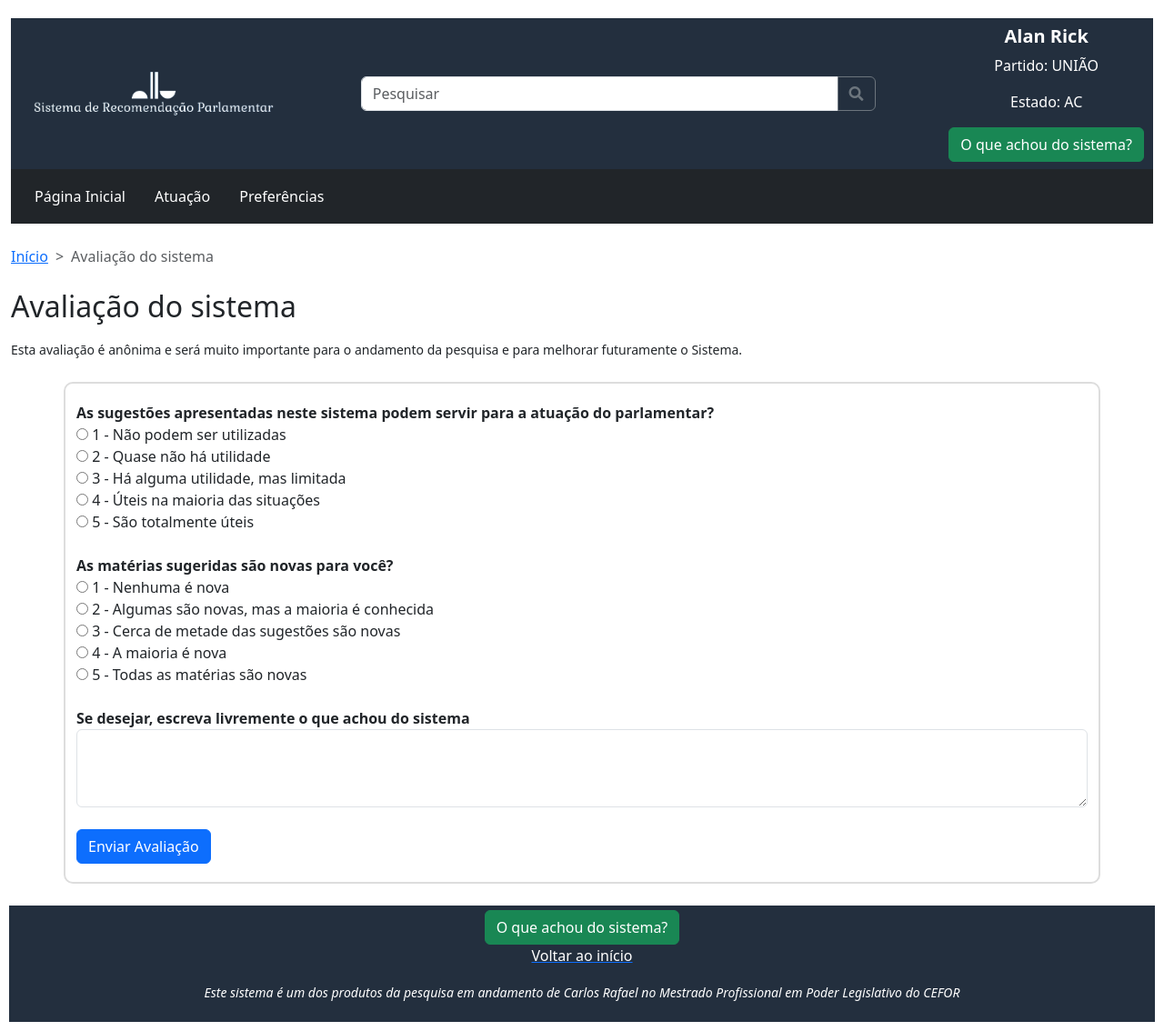
After one commit to carlosrafaeldf/recomendacoes, a Flask app: page /senador/5672/avaliacao in a window 1280 px wide. The commit adds this page. Shown: the whole page at 91% size. Run offline with Flask 3, Linux system fonts and the light colour scheme; parts of the project's set-up code (start-up, migrations or seed data) failed here and were passed over; some libraries are stand-ins or nearby versions.

Commit message:
Novas funcionalidades

```diff
--- a/app.py
+++ b/app.py
@@ -1,6 +1,6 @@
 import spacy
 nlp = spacy.load('pt_core_news_lg')
-from flask import Flask, render_template, request
+from flask import Flask, render_template, request,redirect, url_for
 import pandas as pd
 import numpy as np
 import string
@@ -16,6 +16,8 @@ nltk.download('stopwords')
 from nltk.corpus import stopwords
 app = Flask(__name__)
 bootstrap = Bootstrap5(app)
+import csv
+from datetime import datetime  # Importe o módulo datetime
 
 # Ler os DataFrames uma vez e armazenar como variáveis globais
 df_senadores = pd.read_csv('df_senadores.csv')
@@ -38,6 +40,29 @@ cosine_sim_normal = cosine_similarity(count_matrix)
 
 # Realizar merge entre df_interesses e df_detalhes_materias
 df_interesses = pd.merge(df_interesses, df_detalhes_materias, on='CodigoMateria')
+
+#Lê os votos
+def get_votos(id):
+    meus_votos = list()
+    with open('votos.csv', 'r') as csvfile:
+        reader = csv.DictReader(csvfile)
+        votos = list(reader)
+
+    for i, row in enumerate(votos):
+        if row['codigo_parlamentar'] == str(id):
+            # Remova o voto se existir
+            meus_votos.append(row)
+
+
+    lista = [voto['codigo_materia'] for voto in meus_votos]
+    lista = list(map(int, lista))
+    df_retorno = df_detalhes_materias[df_detalhes_materias['CodigoMateria'].isin(lista)]
+    df_retorno = df_retorno.replace({np.nan: None})
+    # Verificar se o resultado é uma Series (uma linha) e converter para DataFrame se necessário
+    if isinstance(df_retorno, pd.Series):
+        df_retorno = pd.DataFrame([df_retorno])
+
+    return df_retorno
 
 def obter_dataframe_senadores():
     return df_senadores
@@ -257,6 +282,11 @@ def obter_similares_pesquisa(codigo_parlamentar, query):
         df_retorno = df_retorno.replace({np.nan: None})
     return df_retorno
 
+# Função para salvar a avaliação em um arquivo CSV
+def salvar_avaliacao_csv(id,pergunta1, pergunta2, pergunta3):
+    with open('avaliacoes.csv', mode='a', newline='') as file:
+        writer = csv.writer(file)
+        writer.writerow([id,pergunta1, pergunta2, pergunta3])
 
 @app.route('/')
 def pagina_inicial():
@@ -272,6 +302,7 @@ def pagina_detalhes(id):
     df_retorno = df_retorno.head(12).to_dict(orient='records')
     ##sugestoes_para_senador = obter_dataframe_sugestoes()[(obter_dataframe_sugestoes()['CodigoParlamentar'] == id) & (obter_dataframe_sugestoes()['prioridade'] == 'Não')].head(12).to_dict(orient='records')
     #sugestoes_prioritarias = obter_dataframe_sugestoes()[(obter_dataframe_sugestoes()['CodigoParlamentar'] == id) & (obter_dataframe_sugestoes()['prioridade'] == 'Sim')].head(12).to_dict(orient='records')
+
     return render_template('pagina_detalhes.html', senador=senador, sugestoes=df_retorno)
 
 @app.route('/senador/<int:id>/interesses')
@@ -302,5 +333,98 @@ def pesquisar_similares(id):
     senador = obter_dataframe_senadores()[obter_dataframe_senadores()['CodigoParlamentar'] == id].to_dict(orient='records')[0]
     return render_template('pagina_resultado_pesquisa.html', resultados_pesquisa=df_retorno, senador=senador)
 
+@app.route('/senador/<int:id>/avaliacao')
+def pagina_avaliacao(id):
+    senador = obter_dataframe_senadores()[obter_dataframe_senadores()['CodigoParlamentar'] == id].to_dict(orient='records')[0]
+    return render_template('avaliacao.html',senador=senador, sucesso=request.args.get('sucesso'))
+
+@app.route('/senador/<int:id>/preferencias')
+def pagina_preferencias(id):
+    senador = obter_dataframe_senadores()[obter_dataframe_senadores()['CodigoParlamentar'] == id].to_dict(orient='records')[0]
+    votos = get_votos(id).to_dict(orient='records')
+    return render_template('pagina_preferencias.html',senador=senador, preferencias=votos)
+
+
+@app.route('/senador/<int:id>/salvar_avaliacao', methods=['POST'])
+def salvar_avaliacao(id):
+    try:
+        senador = obter_dataframe_senadores()[obter_dataframe_senadores()['CodigoParlamentar'] == id].to_dict(orient='records')[0]
+        # Obtenha os dados da avaliação do formulário
+        pergunta1 = int(request.form['pergunta1'])
+        pergunta2 = int(request.form['pergunta2'])
+        pergunta3 = request.form['pergunta3']
+
+        # Salve a avaliação em um arquivo CSV
+        salvar_avaliacao_csv(id, pergunta1, pergunta2, pergunta3)
+
+        # Redirecione de volta para a página de avaliação com uma mensagem de sucesso
+        return redirect(url_for('pagina_avaliacao',id=id, sucesso='Obrigado! Avaliação enviada com sucesso!'))
+    except Exception as e:
+        # Em caso de erro, redirecione com uma mensagem de falha
+        return redirect(url_for('pagina_avaliacao', id=id, sucesso='Erro ao enviar a avaliação. Tente novamente.'))
+
+
+
+
+@app.route('/salvar_voto', methods=['POST'])
+def salvar_voto():
+    codigo_parlamentar = request.form.get('codigo_parlamentar')
+    codigo_materia = request.form.get('codigo_materia')
+    acao = request.form.get('acao')
+
+    # Adicione uma coluna de identificação única (pode ser um timestamp)
+    identificador_unico = datetime.now().strftime('%Y%m%d%H%M%S%f')
+
+    with open('votos.csv', 'r+') as csvfile:
+        reader = csv.DictReader(csvfile)
+        votos = list(reader)
+
+        # Verifique se já existe um voto com a mesma combinação
+        for i, row in enumerate(votos):
+            if row['codigo_parlamentar'] == codigo_parlamentar and row['codigo_materia'] == codigo_materia:
+                # Remova o voto se existir
+                votos.pop(i)
+                break
+        else:
+            # Adicione um novo voto se não existir
+            votos.append({'codigo_parlamentar': codigo_parlamentar, 'codigo_materia': codigo_materia, 'acao': acao, 'identificador_unico': identificador_unico})
+
+        # Volte ao início do arquivo e escreva os votos atualizados
+        csvfile.seek(0)
+        csvfile.truncate()
+        fieldnames = ['codigo_parlamentar', 'codigo_materia', 'acao', 'identificador_unico']
+        writer = csv.DictWriter(csvfile, fieldnames=fieldnames)
+        writer.writeheader()
+        writer.writerows(votos)
+
+    return jsonify({'status': 'success'})
+
+def obter_voto_mat(codigo_parlamentar, codigo_materia):
+    try:
+        votos = obter_todos_os_votos()  # Substitua com sua lógica real para obter todos os votos
+        for voto in votos:
+            if voto['codigo_parlamentar'] == str(codigo_parlamentar) and voto['codigo_materia'] == str(codigo_materia):
+                return voto['acao']
+
+        return None  # Se não houver voto encontrado
+    except Exception as e:
+        print("ERRROU")
+
+
+
+def obter_todos_os_votos():
+    try:
+        with open('votos.csv', 'r') as csvfile:
+            reader = csv.DictReader(csvfile)
+            return [voto for voto in reader]
+    except Exception as e:
+        print("ERRROU")
+
+@app.route('/get_voto_mat/<int:codigo_parlamentar>/<int:codigo_materia>')
+def get_voto_mat(codigo_parlamentar, codigo_materia):
+    voto = obter_voto_mat(codigo_parlamentar, codigo_materia)  # Substitua com sua lógica real
+    return jsonify({'acao': voto})
+
 if __name__ == '__main__':
+
     app.run(debug=True)
--- a/static/script.js
+++ b/static/script.js
@@ -1,3 +1,103 @@
+document.addEventListener('DOMContentLoaded', function () {
+    var thumbsUpButtons = document.querySelectorAll('.thumbs-up');
+    var thumbsDownButtons = document.querySelectorAll('.thumbs-down');
+
+    thumbsUpButtons.forEach(function (button) {
+        button.addEventListener('click', function () {
+            alternarVoto(button, 'gostei');
+        });
+
+        var codigoParlamentar = button.dataset.codigoParlamentar;
+        var codigoMateria = button.dataset.codigoMateria;
+        var url = '/get_voto_mat/' + codigoParlamentar + '/' + codigoMateria;
+
+        // Faz uma solicitação AJAX para obter o voto
+        fetch(url)
+            .then(response => response.json())
+            .then(data => {
+                if (data.acao === 'gostei') {
+                    button.classList.add('votado');
+                }
+            })
+            .catch(error => console.error('Erro ao obter voto:', error));
+    });
+
+    thumbsDownButtons.forEach(function (button) {
+        button.addEventListener('click', function () {
+            alternarVoto(button, 'nao_gostei');
+        });
+
+        var codigoParlamentar = button.dataset.codigoParlamentar;
+        var codigoMateria = button.dataset.codigoMateria;
+        var url = '/get_voto_mat/' + codigoParlamentar + '/' + codigoMateria;
+
+        // Faz uma solicitação AJAX para obter o voto
+        fetch(url)
+            .then(response => response.json())
+            .then(data => {
+                if (data.acao === 'nao_gostei') {
+                    button.classList.add('votado');
+                }
+            })
+            .catch(error => console.error('Erro ao obter voto:', error));
+    });
+});
+
+
+function alternarVoto(button, acao) {
+    var codigoParlamentar = button.dataset.codigoParlamentar;
+    var codigoMateria = button.dataset.codigoMateria;
+
+    // Adicione aqui a lógica para verificar o estado atual e enviar os dados para o servidor (Flask)
+    // Exemplo: Se o usuário já votou "Gostei", ao clicar novamente, remove o voto.
+
+    // Exemplo simples:
+    if (button.classList.contains('votado')) {
+        // Se já votou, remove o voto
+        button.classList.remove('votado');
+        enviarVoto(codigoParlamentar, codigoMateria, 'remover', acao);
+    } else {
+        // Se ainda não votou, adiciona o voto
+        button.classList.add('votado');
+        enviarVoto(codigoParlamentar, codigoMateria, 'adicionar', acao);
+    }
+}
+
+function enviarVoto(codigoParlamentar, codigoMateria, acaoAtual, acaoNova) {
+    // Adicione aqui a lógica para enviar os dados para o servidor (Flask)
+    fetch('/salvar_voto', {
+        method: 'POST',
+        headers: {
+            'Content-Type': 'application/x-www-form-urlencoded',
+        },
+        body: new URLSearchParams({
+            codigo_parlamentar: codigoParlamentar,
+            codigo_materia: codigoMateria,
+            acao_atual: acaoAtual,
+            acao: acaoNova,
+        }),
+    })
+    .then(response => response.json())
+    .then(data => {
+        if (data.status === 'success') {
+            console.log('Voto salvo com sucesso!');
+        } else {
+            console.error('Erro ao salvar o voto.');
+        }
+    })
+    .catch(error => console.error('Erro na solicitação AJAX:', error));
+}
+
+function get_voto_mat(codigoParlamentar, codigoMateria) {
+    var votoMat = preferencias.find(function (voto) {
+        return voto.codigo_parlamentar === codigoParlamentar && voto.codigo_materia === codigoMateria;
+    });
+
+    return votoMat ? votoMat.acao : '';
+}
+
+
+
 function limparNaN(obj) {
     for (var prop in obj) {
         if (obj.hasOwnProperty(prop) && typeof obj[prop] === 'number' && isNaN(obj[prop])) {
@@ -79,3 +179,7 @@ function exibirResultados(resultados, senadorCodigo) {
 
     }
 }
+
+function alo(){
+    console.log("CHAMEI")
+}
--- a/static/styles.css
+++ b/static/styles.css
@@ -47,4 +47,10 @@ body {
     display: none;
 }
 
+.thumbs-up.votado,
+.thumbs-down.votado {
+    display: none;
+}
+
+
 /* Adicione outros estilos conforme necessário */
--- /dev/null
+++ b/templates/avaliacao.html
@@ -0,0 +1,152 @@
+<!DOCTYPE html>
+<html lang="en">
+<head>
+    <meta charset="UTF-8">
+    <meta name="viewport" content="width=device-width, initial-scale=1.0">
+    <title>Detalhes da Matéria</title>
+    {{ bootstrap.load_css() }}
+    <style>
+        /* Adicione estilos personalizados aqui */
+        .bordered-container {
+            border: 2px solid #ddd; /* Cor da borda */
+            border-radius: 10px; /* Borda arredondada */
+            padding: 20px; /* Espaçamento interno */
+            margin: auto; /* Centralizar na página */
+            width: 70%; /* Largura do contêiner */
+            margin-top: 50px; /* Espaçamento superior */
+        }
+    </style>
+</head>
+<body>
+    <div class="container-fluid content">
+
+        <!-- Incluir Cabeçalho -->
+        {% include 'header.html' %}
+        <nav style="--bs-breadcrumb-divider: '>';" aria-label="breadcrumb">
+            <ol class="breadcrumb">
+                <li class="breadcrumb-item"><a href="{{ url_for('pagina_detalhes', id=senador['CodigoParlamentar']) }}">Início</a></li>
+                <li class="breadcrumb-item active" aria-current="page">Avaliação do sistema</li>
+            </ol>
+        </nav>
+
+        <div class="my-4">
+            <h2 class="mb-3">Avaliação do sistema</h2>
+            <p class="text.text-white"><small>Esta avaliação é anônima e será muito importante para o andamento da pesquisa e para melhorar futuramente o Sistema.</small></p>
+        </div>
+        <!-- Detalhes da Matéria -->
+        <div class="my-4 container bordered-container">
+
+
+            <!-- Adicione a mensagem de sucesso aqui -->
+            {% if sucesso %}
+                <div class="alert alert-success" role="alert">
+                    {{ sucesso }}
+                </div>
+            {% endif %}
+
+            <form action="{{ url_for('salvar_avaliacao', id=senador['CodigoParlamentar']) }}" method="post">
+                <!-- Pergunta 1 -->
+                <div class="form-group mb-4">
+                    <label for="pergunta1" style="font-weight: bold;">As sugestões apresentadas neste sistema podem servir para a atuação do parlamentar?</label>
+                    <div class="custom-control custom-radio custom-control-inline">
+                        <input type="radio" id="p1_opcao1" name="pergunta1" class="custom-control-input" value="1">
+                        <label class="custom-control-label" for="p1_opcao1">1 - Não podem ser utilizadas</label>
+                    </div>
+                    <div class="custom-control custom-radio custom-control-inline">
+                        <input type="radio" id="p1_opcao2" name="pergunta1" class="custom-control-input" value="2">
+                        <label class="custom-control-label" for="p1_opcao2">2 - Quase não há utilidade</label>
+                    </div>
+                    <div class="custom-control custom-radio custom-control-inline">
+                        <input type="radio" id="p1_opcao3" name="pergunta1" class="custom-control-input" value="3">
+                        <label class="custom-control-label" for="p1_opcao3">3 - Há alguma utilidade, mas limitada</label>
+                    </div>
+                    <div class="custom-control custom-radio custom-control-inline">
+                        <input type="radio" id="p1_opcao4" name="pergunta1" class="custom-control-input" value="4">
+                        <label class="custom-control-label" for="p1_opcao4">4 - Úteis na maioria das situações</label>
+                    </div>
+                    <div class="custom-control custom-radio custom-control-inline">
+                        <input type="radio" id="p1_opcao5" name="pergunta1" class="custom-control-input" value="5">
+                        <label class="custom-control-label" for="p1_opcao5">5 - São totalmente úteis</label>
+                    </div>
+                    <!-- Continue para as outras opções -->
+                </div>
+
+                <!-- Pergunta 2 -->
+                <div class="form-group mb-4">
+                    <label for="pergunta2" style="font-weight: bold;">As matérias sugeridas são novas para você?</label>
+                    <div class="custom-control custom-radio custom-control-inline">
+                        <input type="radio" id="p2_opcao1" name="pergunta2" class="custom-control-input" value="1">
+                        <label class="custom-control-label" for="p2_opcao1">1 - Nenhuma é nova</label>
+                    </div>
+                    <div class="custom-control custom-radio custom-control-inline">
+                        <input type="radio" id="p2_opcao2" name="pergunta2" class="custom-control-input" value="2">
+                        <label class="custom-control-label" for="p2_opcao2">2 - Algumas são novas, mas a maioria é conhecida</label>
+                    </div>
+                    <div class="custom-control custom-radio custom-control-inline">
+                        <input type="radio" id="p2_opcao3" name="pergunta2" class="custom-control-input" value="3">
+                        <label class="custom-control-label" for="p2_opcao3">3 - Cerca de metade das sugestões são novas</label>
+                    </div>
+                    <div class="custom-control custom-radio custom-control-inline">
+                        <input type="radio" id="p2_opcao4" name="pergunta2" class="custom-control-input" value="4">
+                        <label class="custom-control-label" for="p2_opcao4">4 - A maioria é nova</label>
+                    </div>
+                    <div class="custom-control custom-radio custom-control-inline">
+                        <input type="radio" id="p2_opcao5" name="pergunta2" class="custom-control-input" value="5">
+                        <label class="custom-control-label" for="p2_opcao5">5 - Todas as matérias são novas</label>
+                    </div>
+                    <!-- Continue para as outras opções -->
+                </div>
+
+                <!-- Pergunta 3 -->
+                <div class="form-group mb-4">
+                    <label for="pergunta3" style="font-weight: bold;">Se desejar, escreva livremente o que achou do sistema</label>
+                    <textarea class="form-control" id="pergunta3" name="pergunta3" rows="3"></textarea>
+                </div>
+
+                <!-- Botão de Envio -->
+                <button type="submit" class="btn btn-primary">Enviar Avaliação</button>
+            </form>
+        </div>
+    </div>
+
+    <!-- Incluir Rodapé -->
+    {% include 'footer.html' %}
+    {{ bootstrap.load_js() }}
+</body>
+</html>
+
+
+
+
+
+    <!-- <script>
+        // Atualiza os valores exibidos conforme o usuário move os controles deslizantes
+        document.getElementById("pergunta1").addEventListener("input", function () {
+            document.getElementById("valorPergunta1").innerText = this.value;
+        });
+        document.getElementById("pergunta2").addEventListener("input", function () {
+            document.getElementById("valorPergunta2").innerText = this.value;
+        });
+        document.getElementById("pergunta3").addEventListener("input", function () {
+            document.getElementById("valorPergunta3").innerText = this.value;
+        });
+
+        // Envia a avaliação para o servidor
+        function enviarAvaliacao() {
+            var formData = new FormData(document.getElementById("formAvaliacao"));
+
+            fetch("/salvar_avaliacao", {
+                method: "POST",
+                body: formData
+            })
+            .then(response => response.json())
+            .then(data => {
+                alert("Avaliação enviada com sucesso!");
+            })
+            .catch(error => {
+                console.error("Erro ao enviar avaliação:", error);
+            });
+        }
+    </script>-->
+</body>
+</html>
--- a/templates/footer.html
+++ b/templates/footer.html
@@ -20,6 +20,7 @@
     <body>
     <!-- Rodapé -->
     <div class="footer">
+        <a class="nav-link" href="{{ url_for('pagina_avaliacao', id=senador['CodigoParlamentar']) }}"><button type="button" class="btn btn-success">O que achou do sistema?</button></a>
         <a href="#"><p class="text-white">Voltar ao início</p></a>
         <p class="text-white"><small><i>Este sistema é um dos produtos da pesquisa em andamento de Carlos Rafael
             no Mestrado Profissional em Poder Legislativo do CEFOR</small></i>
--- a/templates/header.html
+++ b/templates/header.html
@@ -42,14 +42,45 @@
         .input-group-append button {
         border-top-left-radius: 0;
         border-bottom-left-radius: 0;
-    }
+        }
+        .thumbs-up,
+        .thumbs-down {
+            opacity: 0.5;
+        }
+
+        .thumbs-up.votado,
+        .thumbs-down.votado {
+            opacity: 1;
+        }
+
+        .menu {
+    display: flex;
+    background-color: #526882; /* Cor de fundo do menu */
+    padding: 10px;
+}
+
+.menu a {
+    text-decoration: none; /* Remove sublinhado padrão de links */
+    color: #fff; /* Cor do texto do link */
+    padding: 8px 16px; /* Espaçamento interno do link */
+    border-radius: 5px; /* Borda arredondada */
+    transition: background-color 0.3s; /* Adiciona uma transição suave à cor de fundo */
+
+}
+
+.menu a:hover {
+    background-color: rgb(112, 110, 110); /* Cor de fundo ao passar o mouse */
+}
+
+
 
         </style>
         <script src="{{ url_for('static', filename='script.js') }}"></script>
         <link rel="stylesheet" href="https://cdnjs.cloudflare.com/ajax/libs/font-awesome/5.15.4/css/all.min.css">
+
     </head>
     <body>
-    <nav class="navbar mb-4">
+    <nav class="navbar">
         <div class="navbar-logo">
             <a href="{{ url_for('pagina_detalhes', id=senador['CodigoParlamentar']) }}">
             <img src="{{ url_for('static', filename='cover.png') }}" alt="Logo" class="img-fluid">
@@ -70,13 +101,29 @@
             </div>
         </form>
 
+
+
         </div>
         <div class="navbar-user-info">
             <!-- Informações do Senador -->
-            <p class="text-white">{{ senador['NomeParlamentar'] }}</p>
+            <p class="h5 text-white"><strong>{{ senador['NomeParlamentar'] }}</strong></p>
             <p class="text-white">Partido: {{ senador['SiglaPartidoParlamentar'] }}</p>
             <p class="text-white">Estado: {{ senador['UfParlamentar'] }}</p>
+            <a class="nav-link" href="{{ url_for('pagina_avaliacao', id=senador['CodigoParlamentar']) }}"><button type="button" class="btn btn-success">O que achou do sistema?</button></a>
         </div>
+
+
+
     </nav>
+
+
+
+      <div class="menu bg-dark mb-4">
+        <a href="{{ url_for('pagina_detalhes', id=senador['CodigoParlamentar']) }}">Página Inicial</a>
+        <a href="{{ url_for('pagina_interesses', id=senador['CodigoParlamentar']) }}">Atuação</a>
+        <a href="{{ url_for('pagina_preferencias', id=senador['CodigoParlamentar']) }}">Preferências</a>
+    </div>
+
+
     </body>
 </html>
```
Also changed, not shown: avaliacoes.csv (added, +10 -0 lines), templates/pagina_detalhes.html (+22 -12 lines), templates/pagina_detalhes_materias.html (+13 -0 lines), templates/pagina_interesses.html (+6 -1 lines), templates/pagina_preferencias.html (added, +69 -0 lines), votos.csv (added, +11 -0 lines), static/hand-thumbs-down.svg (added), static/hand-thumbs-up.svg (added).
